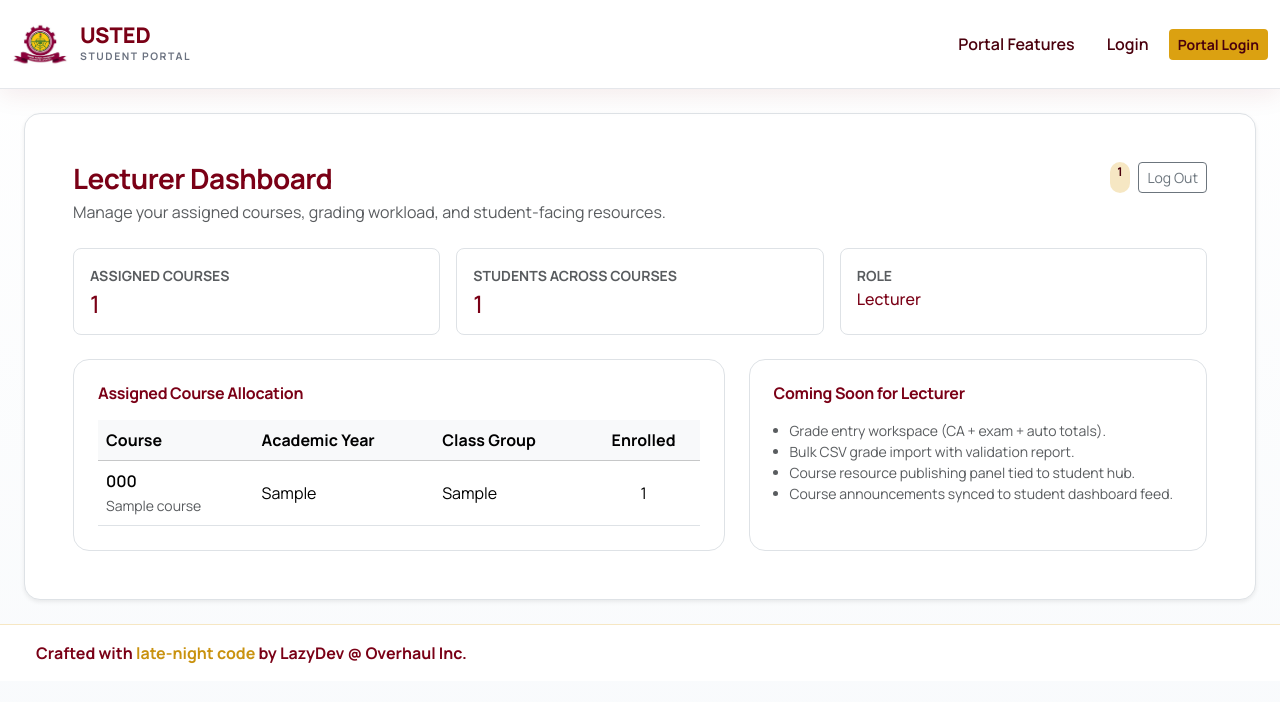
After one commit to Kyei1/USTED_STUDENTS_PORTAL, a Flask app: page /lecturer/dashboard in a window 1280 px wide. The commit adds this page. Shown: the top 702 px of the page. Run offline with Flask 3, Linux system fonts and the light colour scheme; the visitor is signed in with stand-in values (Sample User, id 1); tables that the repository leaves empty hold one stand-in row (values such as "Sample post").

Commit message:
feat: Implement unified login for students, lecturers, and admins; add admin and lecturer routes and dashboards

```diff
--- a/app.py
+++ b/app.py
@@ -2,7 +2,7 @@ import os
 from flask import Flask, session
 from sqlalchemy import inspect
 from models import db, Announcement, StudentAnnouncementRead
-from routes import public_bp, student_bp
+from routes import public_bp, student_bp, lecturer_bp, admin_bp
 
 
 def _warn_if_legacy_grade_schema(app):
@@ -46,6 +46,8 @@ def create_app():
     # Register blueprints
     app.register_blueprint(public_bp)
     app.register_blueprint(student_bp)
+    app.register_blueprint(lecturer_bp)
+    app.register_blueprint(admin_bp)
 
     @app.context_processor
     def inject_announcements():
--- a/routes/__init__.py
+++ b/routes/__init__.py
@@ -2,5 +2,7 @@
 
 from routes.public_bp import public_bp
 from routes.student_bp import student_bp
+from routes.lecturer_bp import lecturer_bp
+from routes.admin_bp import admin_bp
 
-__all__ = ['public_bp', 'student_bp']
+__all__ = ['public_bp', 'student_bp', 'lecturer_bp', 'admin_bp']
--- /dev/null
+++ b/routes/lecturer_bp.py
@@ -0,0 +1,84 @@
+"""Lecturer routes blueprint for the USTED Students Portal."""
+
+from functools import wraps
+
+from flask import Blueprint, render_template, session, redirect, url_for, flash
+from sqlalchemy import func
+
+from models import Lecturer, CourseLecturer, Course, Enrollment
+
+
+lecturer_bp = Blueprint(
+    'lecturer',
+    __name__,
+    url_prefix='/lecturer',
+)
+
+
+def lecturer_login_required(view_func):
+    """Decorator to require lecturer login for protected lecturer routes."""
+    @wraps(view_func)
+    def wrapped_view(*args, **kwargs):
+        if session.get('user_role') != 'lecturer' or not session.get('lecturer_id'):
+            flash('Please sign in as lecturer to continue.', 'warning')
+            return redirect(url_for('public.login'))
+        return view_func(*args, **kwargs)
+    return wrapped_view
+
+
+def get_current_lecturer():
+    """Resolve lecturer from active session."""
+    lecturer_id = session.get('lecturer_id')
+    if not lecturer_id:
+        return None
+    return Lecturer.query.filter_by(staff_id=lecturer_id).first()
+
+
+@lecturer_bp.route('/dashboard')
+@lecturer_login_required
+def dashboard():
+    """Lecturer dashboard with assigned courses and roster counts."""
+    lecturer = get_current_lecturer()
+    if not lecturer:
+        session.clear()
+        flash('Lecturer record not found. Please log in again.', 'danger')
+        return redirect(url_for('public.login'))
+
+    assigned_rows = (
+        CourseLecturer.query
+        .join(Course, Course.course_code == CourseLecturer.course_code)
+        .filter(CourseLecturer.staff_id == lecturer.staff_id)
+        .order_by(CourseLecturer.academic_year.desc(), Course.course_code.asc())
+        .all()
+    )
+
+    roster_counts = {
+        course_code: count
+        for course_code, count in (
+            Enrollment.query
+            .with_entities(Enrollment.course_code, func.count(Enrollment.enrollment_id))
+            .filter(Enrollment.course_code.in_([row.course_code for row in assigned_rows]))
+            .group_by(Enrollment.course_code)
+            .all()
+        )
+    } if assigned_rows else {}
+
+    total_students = sum(roster_counts.values()) if roster_counts else 0
+
+    return render_template(
+        'lecturer/dashboard.html',
+        lecturer=lecturer,
+        assigned_rows=assigned_rows,
+        roster_counts=roster_counts,
+        total_courses=len(assigned_rows),
+        total_students=total_students,
+    )
+
+
+@lecturer_bp.route('/logout')
+@lecturer_login_required
+def logout():
+    """Clear lecturer session and return to login."""
+    session.clear()
+    flash('You have been logged out.', 'info')
+    return redirect(url_for('public.login'))
--- /dev/null
+++ b/templates/lecturer/dashboard.html
@@ -0,0 +1,88 @@
+{% extends 'base.html' %}
+
+{% block title %}Lecturer Dashboard - USTED Portal{% endblock %}
+
+{% block content %}
+<section class="bg-white border rounded-4 p-4 p-lg-5 shadow-sm">
+    <div class="d-flex flex-wrap justify-content-between align-items-start gap-3 mb-4">
+        <div>
+            <h1 class="h3 fw-bold mb-1" style="color: var(--usted-maroon);">Lecturer Dashboard</h1>
+            <p class="text-muted mb-0">Manage your assigned courses, grading workload, and student-facing resources.</p>
+        </div>
+        <div class="d-flex gap-2">
+            <span class="badge rounded-pill" style="background: var(--usted-gold-soft); color: var(--usted-ink);">{{ lecturer.staff_id }}</span>
+            <a href="{{ url_for('lecturer.logout') }}" class="btn btn-sm btn-outline-secondary">Log Out</a>
+        </div>
+    </div>
+
+    <div class="row g-3 mb-4">
+        <div class="col-12 col-md-4">
+            <article class="border rounded-3 p-3 h-100">
+                <p class="small text-muted text-uppercase fw-bold mb-1">Assigned Courses</p>
+                <p class="h4 mb-0" style="color: var(--usted-maroon);">{{ total_courses }}</p>
+            </article>
+        </div>
+        <div class="col-12 col-md-4">
+            <article class="border rounded-3 p-3 h-100">
+                <p class="small text-muted text-uppercase fw-bold mb-1">Students Across Courses</p>
+                <p class="h4 mb-0" style="color: var(--usted-maroon);">{{ total_students }}</p>
+            </article>
+        </div>
+        <div class="col-12 col-md-4">
+            <article class="border rounded-3 p-3 h-100">
+                <p class="small text-muted text-uppercase fw-bold mb-1">Role</p>
+                <p class="h6 mb-0" style="color: var(--usted-maroon);">{{ lecturer.role }}</p>
+            </article>
+        </div>
+    </div>
+
+    <div class="row g-4">
+        <div class="col-12 col-xl-7">
+            <article class="border rounded-4 p-4 h-100">
+                <h2 class="h6 fw-bold mb-3" style="color: var(--usted-maroon);">Assigned Course Allocation</h2>
+                <div class="table-responsive">
+                    <table class="table align-middle mb-0">
+                        <thead class="table-light">
+                            <tr>
+                                <th>Course</th>
+                                <th>Academic Year</th>
+                                <th>Class Group</th>
+                                <th class="text-center">Enrolled</th>
+                            </tr>
+                        </thead>
+                        <tbody>
+                            {% for row in assigned_rows %}
+                                <tr>
+                                    <td>
+                                        <div class="fw-semibold">{{ row.course.course_code }}</div>
+                                        <small class="text-muted">{{ row.course.course_name }}</small>
+                                    </td>
+                                    <td>{{ row.academic_year }}</td>
+                                    <td>{{ row.class_group }}</td>
+                                    <td class="text-center">{{ roster_counts.get(row.course_code, 0) }}</td>
+                                </tr>
+                            {% else %}
+                                <tr>
+                                    <td colspan="4" class="text-center text-muted py-4">No course allocations found for this lecturer.</td>
+                                </tr>
+                            {% endfor %}
+                        </tbody>
+                    </table>
+                </div>
+            </article>
+        </div>
+
+        <div class="col-12 col-xl-5">
+            <article class="border rounded-4 p-4 h-100">
+                <h2 class="h6 fw-bold mb-3" style="color: var(--usted-maroon);">Coming Soon for Lecturer</h2>
+                <ul class="mb-0 ps-3 small text-muted">
+                    <li>Grade entry workspace (CA + exam + auto totals).</li>
+                    <li>Bulk CSV grade import with validation report.</li>
+                    <li>Course resource publishing panel tied to student hub.</li>
+                    <li>Course announcements synced to student dashboard feed.</li>
+                </ul>
+            </article>
+        </div>
+    </div>
+</section>
+{% endblock %}
```
Also changed, not shown: routes/admin_bp.py (added, +55 -0 lines), routes/public_bp.py (+56 -10 lines), seed_db.py (+40 -0 lines), templates/admin/dashboard.html (added, +28 -0 lines), templates/login.html (+46 -4 lines).
